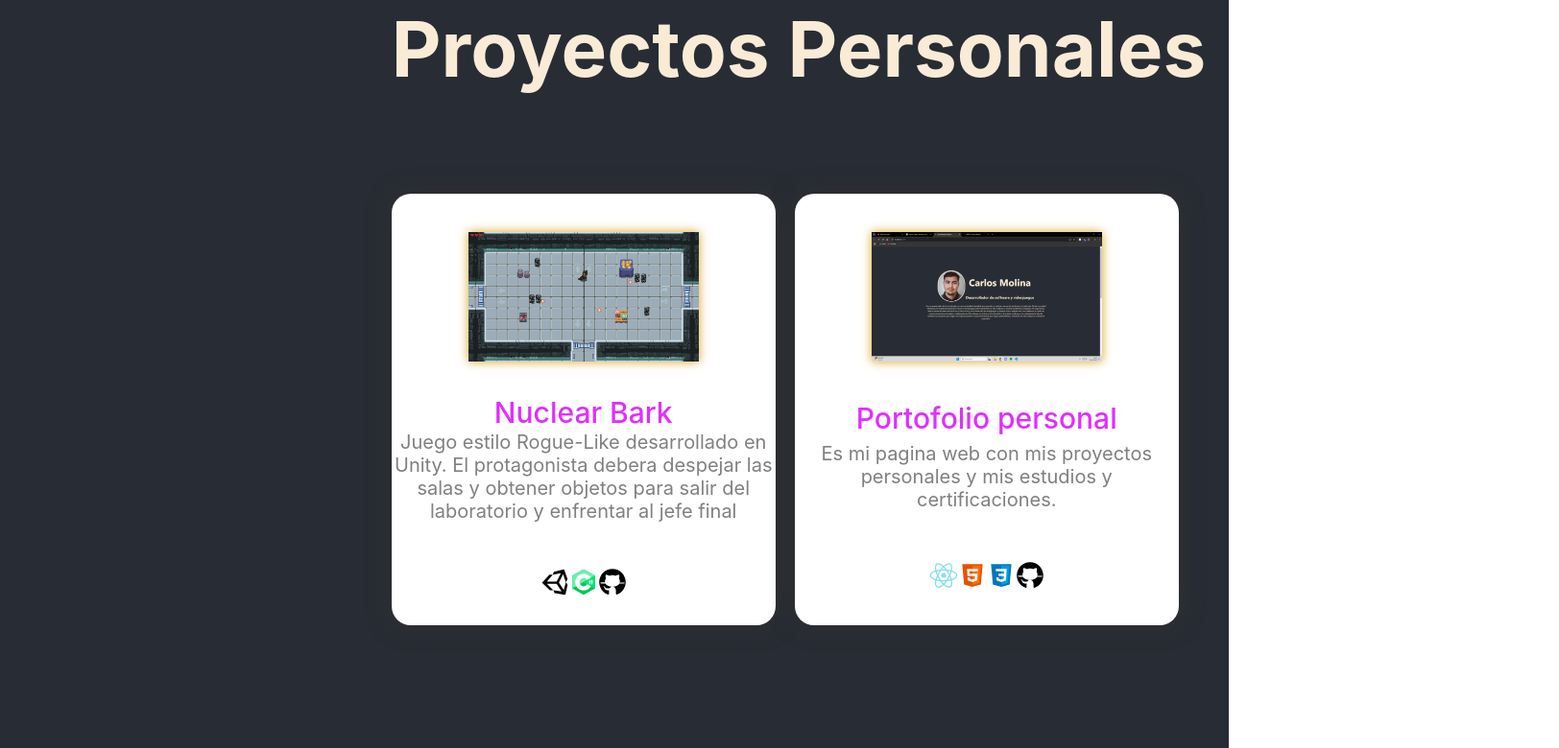
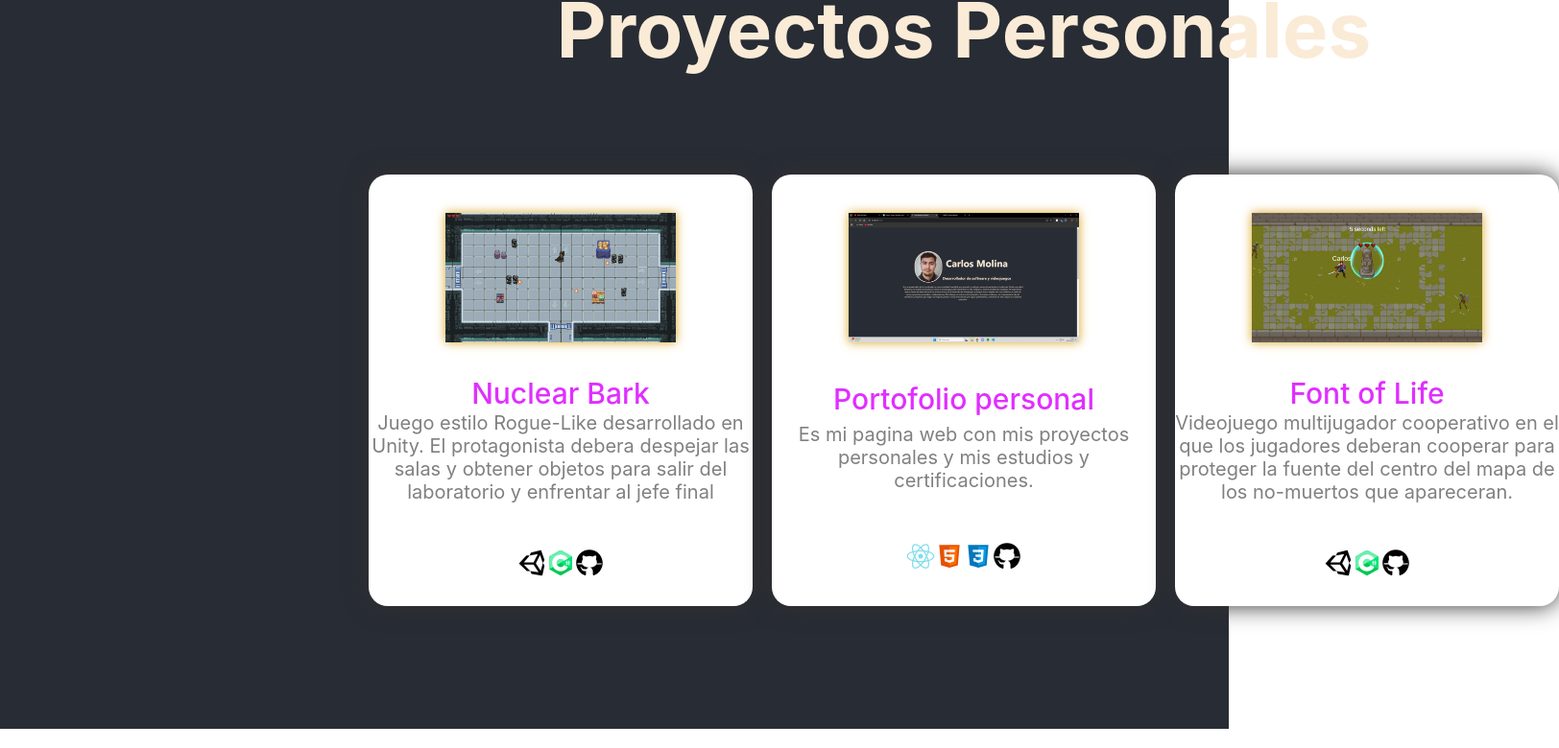
Before and after one commit to CMP13/port_folio, a React (Create React App) app: page / in a window 1280 px wide. Shown: the part 917-1697 px from the top of the page at 96% size, 1624 px wide, since content can reach past the window. Built offline with nearby package versions, Linux system fonts and the light colour scheme.

Commit message:
Añadido nuevo a proyecto

```diff
--- a/src/Projects.jsx
+++ b/src/Projects.jsx
@@ -1,6 +1,7 @@
 import React from "react";
 import Foto1 from "./img/NuclearBark.png"
 import Foto2 from "./img/Portfolio.png"
+import Foto3 from "./img/Multi.png"
 import './Project.css';
 
 function Projects() {
@@ -70,6 +71,35 @@ function Projects() {
                         </svg>
                     </p>
                 </div>
+
+                <div className="item">
+                    {/*Imagen de portada*/}
+                    <a href="https://github.com/CMP13/NuclearBark" target="_blank">
+                        <img src={Foto3} alt="Font of Life" />
+                    </a>
+
+                    {/*Titulo proyecto*/}
+                    <p>
+                        Font of Life
+                    </p>
+                    {/*Descripcion proyecto*/}
+                    <p>
+                        Videojuego multijugador cooperativo en el que los jugadores deberan cooperar
+                        para proteger la fuente del centro del mapa de los no-muertos que apareceran.
+                    </p>
+                    {/*Iconos de tecnologias utilizadas*/}
+                    <p>
+                        <svg xmlns="http://www.w3.org/2000/svg" width="30" height="30" viewBox="0 0 50 50">
+                            <path d="M 44.082031 25.207031 L 46.902344 20.429688 C 47.015625 20.191406 47.03125 19.917969 46.945313 19.671875 L 41.359375 3.671875 C 41.1875 3.183594 40.675781 2.90625 40.179688 3.027344 L 23.761719 7.027344 C 23.449219 7.105469 23.191406 7.328125 23.070313 7.628906 L 21.324219 12 L 16 12 C 15.722656 12 15.453125 12.117188 15.265625 12.320313 L 3.265625 25.320313 C 2.894531 25.722656 2.914063 26.347656 3.308594 26.722656 L 15.894531 38.722656 C 16.078125 38.902344 16.328125 39 16.582031 39 L 22.320313 39 L 24.070313 43.371094 C 24.199219 43.695313 24.488281 43.925781 24.828125 43.984375 L 42.289063 46.984375 C 42.34375 46.996094 42.402344 47 42.457031 47 C 42.921875 47 43.332031 46.679688 43.433594 46.214844 L 46.976563 29.984375 C 47.03125 29.734375 46.988281 29.472656 46.851563 29.25 Z M 21.324219 12 L 35.417969 9.417969 L 28 24 L 11.167969 24 Z M 22.324219 39 L 11.167969 28 L 28 28 L 36.75 41.167969 Z M 40.386719 38.898438 L 32 26 L 39.332031 11.417969 L 44.082031 25.210938 Z"></path>
+                        </svg>
+                        <svg xmlns="http://www.w3.org/2000/svg" width="30" height="30" viewBox="0 0 48 48">
+                            <path fill="#00c853" d="M22.903,3.286c0.679-0.381,1.515-0.381,2.193,0c3.355,1.883,13.451,7.551,16.807,9.434 C42.582,13.1,43,13.804,43,14.566c0,3.766,0,15.101,0,18.867c0,0.762-0.418,1.466-1.097,1.847 c-3.355,1.883-13.451,7.551-16.807,9.434c-0.679,0.381-1.515,0.381-2.193,0c-3.355-1.883-13.451-7.551-16.807-9.434 C5.418,34.899,5,34.196,5,33.434c0-3.766,0-15.101,0-18.867c0-0.762,0.418-1.466,1.097-1.847 C9.451,10.837,19.549,5.169,22.903,3.286z"></path><path fill="#69f0ae" d="M5.304,34.404C5.038,34.048,5,33.71,5,33.255c0-3.744,0-15.014,0-18.759 c0-0.758,0.417-1.458,1.094-1.836c3.343-1.872,13.405-7.507,16.748-9.38c0.677-0.379,1.594-0.371,2.271,0.008 c3.343,1.872,13.371,7.459,16.714,9.331c0.27,0.152,0.476,0.335,0.66,0.576L5.304,34.404z"></path><path fill="#fff" d="M24,10c-7.73,0-14,6.27-14,14s6.27,14,14,14s14-6.27,14-14S31.73,10,24,10z M24,31 c-3.86,0-7-3.14-7-7s3.14-7,7-7s7,3.14,7,7S27.86,31,24,31z"></path><path fill="#00e676" d="M42.485,13.205c0.516,0.483,0.506,1.211,0.506,1.784c0,3.795-0.032,14.589,0.009,18.384 c0.004,0.396-0.127,0.813-0.323,1.127L23.593,24L42.485,13.205z"></path><path fill="#fff" d="M34 20H35V28H34zM37 20H38V28H37z"></path><path fill="#fff" d="M32 25H40V26H32zM32 22H40V23H32z"></path>
+                        </svg>
+                        <svg xmlns="http://www.w3.org/2000/svg" width="30" height="30" viewBox="0 0 50 50">
+                            <path d="M17.791,46.836C18.502,46.53,19,45.823,19,45v-5.4c0-0.197,0.016-0.402,0.041-0.61C19.027,38.994,19.014,38.997,19,39 c0,0-3,0-3.6,0c-1.5,0-2.8-0.6-3.4-1.8c-0.7-1.3-1-3.5-2.8-4.7C8.9,32.3,9.1,32,9.7,32c0.6,0.1,1.9,0.9,2.7,2c0.9,1.1,1.8,2,3.4,2 c2.487,0,3.82-0.125,4.622-0.555C21.356,34.056,22.649,33,24,33v-0.025c-5.668-0.182-9.289-2.066-10.975-4.975 c-3.665,0.042-6.856,0.405-8.677,0.707c-0.058-0.327-0.108-0.656-0.151-0.987c1.797-0.296,4.843-0.647,8.345-0.714 c-0.112-0.276-0.209-0.559-0.291-0.849c-3.511-0.178-6.541-0.039-8.187,0.097c-0.02-0.332-0.047-0.663-0.051-0.999 c1.649-0.135,4.597-0.27,8.018-0.111c-0.079-0.5-0.13-1.011-0.13-1.543c0-1.7,0.6-3.5,1.7-5c-0.5-1.7-1.2-5.3,0.2-6.6 c2.7,0,4.6,1.3,5.5,2.1C21,13.4,22.9,13,25,13s4,0.4,5.6,1.1c0.9-0.8,2.8-2.1,5.5-2.1c1.5,1.4,0.7,5,0.2,6.6c1.1,1.5,1.7,3.2,1.6,5 c0,0.484-0.045,0.951-0.11,1.409c3.499-0.172,6.527-0.034,8.204,0.102c-0.002,0.337-0.033,0.666-0.051,0.999 c-1.671-0.138-4.775-0.28-8.359-0.089c-0.089,0.336-0.197,0.663-0.325,0.98c3.546,0.046,6.665,0.389,8.548,0.689 c-0.043,0.332-0.093,0.661-0.151,0.987c-1.912-0.306-5.171-0.664-8.879-0.682C35.112,30.873,31.557,32.75,26,32.969V33 c2.6,0,5,3.9,5,6.6V45c0,0.823,0.498,1.53,1.209,1.836C41.37,43.804,48,35.164,48,25C48,12.318,37.683,2,25,2S2,12.318,2,25 C2,35.164,8.63,43.804,17.791,46.836z"></path>
+                        </svg>
+                    </p>
+                </div>
             </div>
         </div>
     );
```
Also changed, not shown: src/Tecno.jsx (added, +11 -0 lines), src/img/Multi.png (added).
